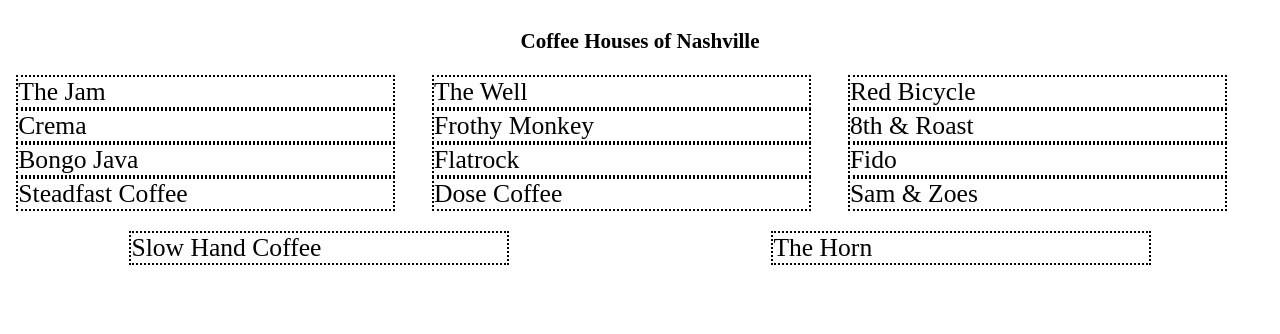
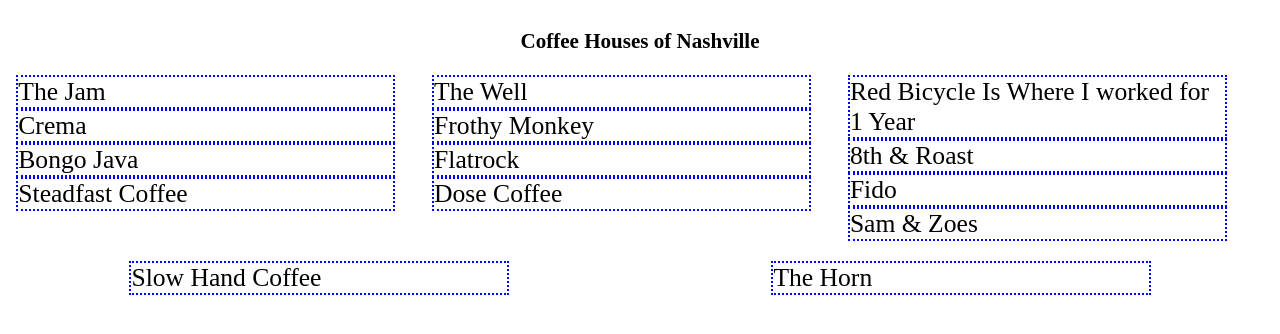
Before and after one commit to htkibby/coffeeHouse, a plain HTML site: page index.html in a window 1280 px wide. Drawn offline with Linux system fonts and the light colour scheme.

Commit message:
changed the border color and changed Red Bike name

```diff
--- a/coffeestyles.css
+++ b/coffeestyles.css
@@ -12,7 +12,7 @@
 }
 
 .shop{
-    border: 2px dotted black;
+    border: 2px dotted blue;
 }
 
 .column1{
--- a/index.html
+++ b/index.html
@@ -18,7 +18,7 @@
             <article class="shop">Dose Coffee</article>
         </div>
         <div class="column3">
-            <article class="shop">Red Bicycle</article>
+            <article class="shop">Red Bicycle Is Where I worked for 1 Year</article>
             <article class="shop">8th &amp; Roast</article>
             <article class="shop">Fido</article>
             <article class="shop">Sam &amp; Zoes</article>
```
